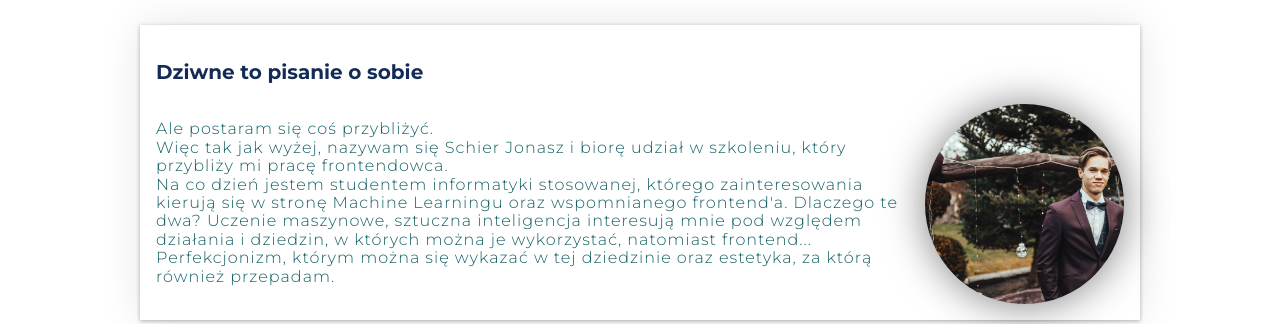
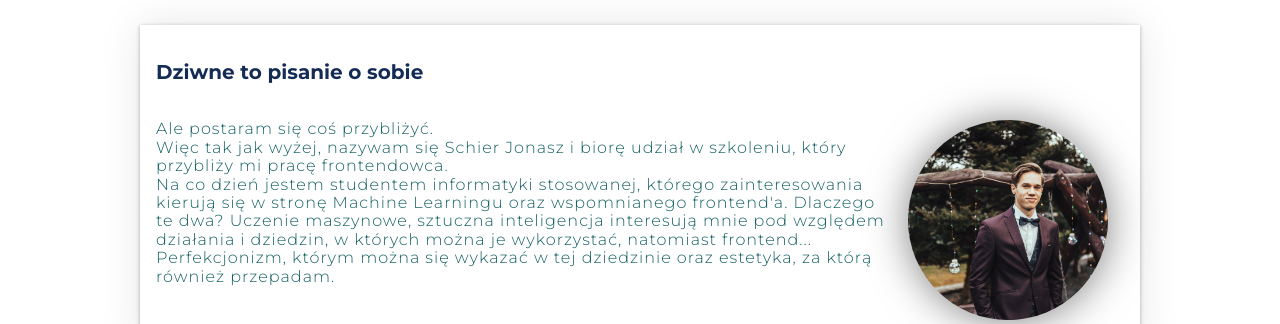
Before and after one commit to schier-jonasz/homepage, a plain HTML site: page about.html in a window 1280 px wide. Shown: the part 482-806 px from the top of the page. Drawn offline with Linux system fonts and the light colour scheme.

Commit message:
fixed github pages error

```diff
--- a/about.html
+++ b/about.html
@@ -48,9 +48,9 @@
               Perfekcjonizm, którym można się wykazać w tej dziedzinie oraz
               estetyka, za którą również przepadam.
             </p>
-            <div class="notes__picture">
+
               <img src="images/me-card.jpg" class="notes__image" />
-            </div>
+
           </div>
         </section>
 
--- a/css/style.css
+++ b/css/style.css
@@ -120,20 +120,17 @@ body {
     display: flex;
 }
 
-.notes__picture {
-    width: 200px;
-    height: 200px;
-    position: relative;
-    overflow: hidden;
-    border-radius: 50%;
-    box-shadow:0 1px 40px rgba(0, 0, 0, 0.5), 0 0 40px rgba(0, 0, 0, 0.5) inset;
-}
 
 .notes__image {
-    margin: 0 auto;
-    height: 100%;
-    width: auto;
+    height: 200px;
+    width: 200px;
+    object-fit: cover;
+    background-position: top center;
+    border-radius: 50%;
+    align-self: flex-start;
     filter: brightness(115%);
+    margin: 1em;
+    box-shadow:0 1px 40px rgba(0, 0, 0, 0.5), 0 0 40px rgba(0, 0, 0, 0.5) inset;
 }
 
 .notes-article {
```
